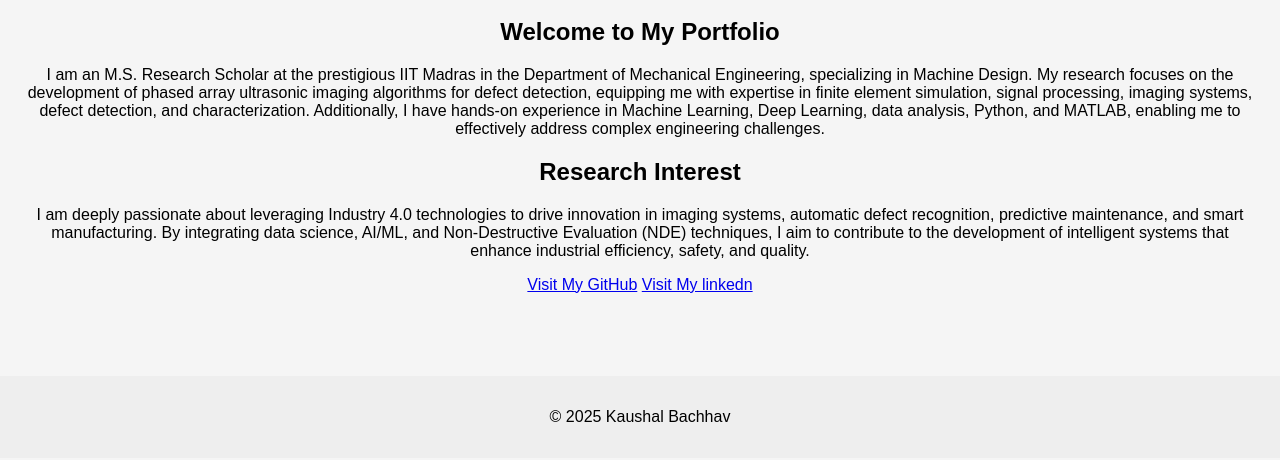
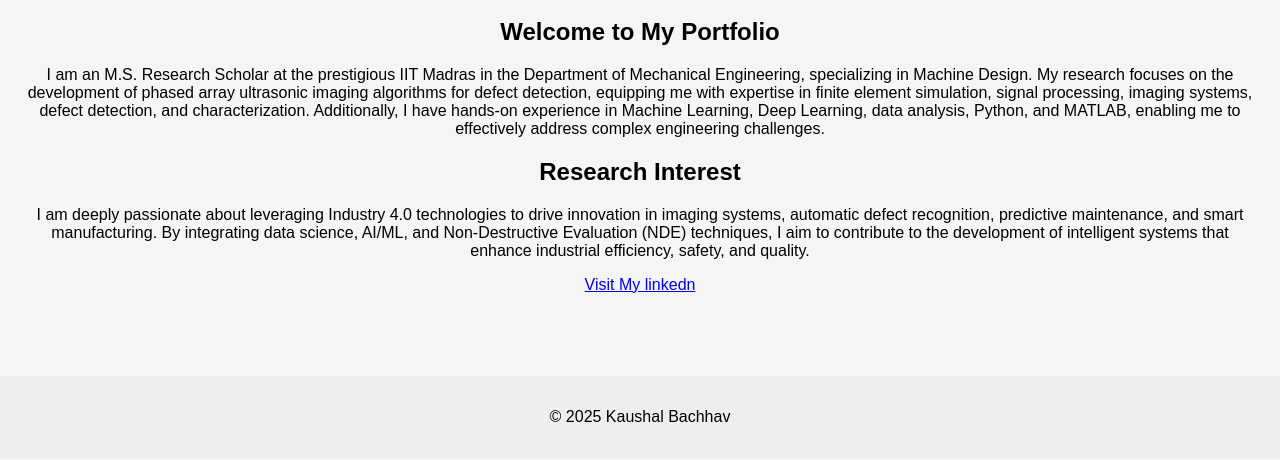
Before and after one commit to kaushalBachhav/kaushalbachhav.github.io, a plain HTML site: page index.html in a window 1280 px wide. Shown: the part 202-662 px from the top of the page. Drawn offline with Linux system fonts and the light colour scheme.

Commit message:
Update index.html

```diff
--- a/index.html
+++ b/index.html
@@ -25,7 +25,6 @@
       <p>I am an M.S. Research Scholar at the prestigious IIT Madras in the Department of Mechanical Engineering, specializing in Machine Design. My research focuses on the development of phased array ultrasonic imaging algorithms for defect detection, equipping me with expertise in finite element simulation, signal processing, imaging systems, defect detection, and characterization. Additionally, I have hands-on experience in Machine Learning, Deep Learning, data analysis, Python, and MATLAB, enabling me to effectively address complex engineering challenges.</p>
       <h2>Research Interest</h2>
       <p>I am deeply passionate about leveraging Industry 4.0 technologies to drive innovation in imaging systems, automatic defect recognition, predictive maintenance, and smart manufacturing. By integrating data science, AI/ML, and Non-Destructive Evaluation (NDE) techniques, I aim to contribute to the development of intelligent systems that enhance industrial efficiency, safety, and quality.</p>
-      <a href="https://github.com/kaushalbachhav" target="_blank">Visit My GitHub</a>
       <a href="http://www.linkedin.com/in/kaushal-bachhav-608793164" target="_blank">Visit My linkedn</a>
     </section>
   </main>
```
